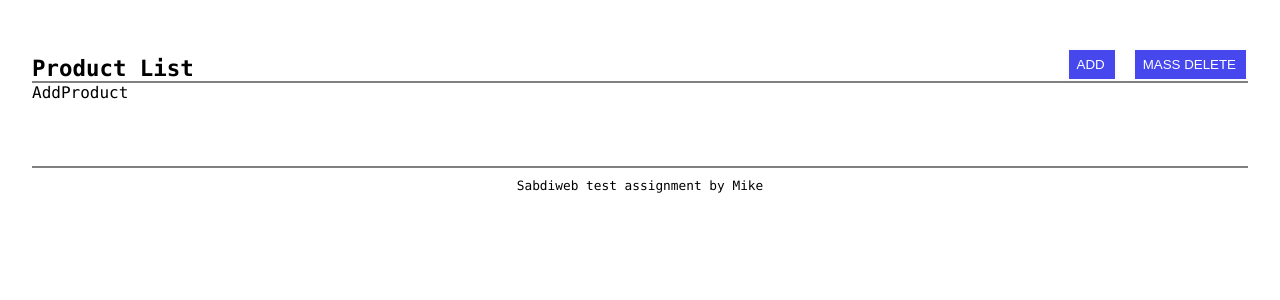
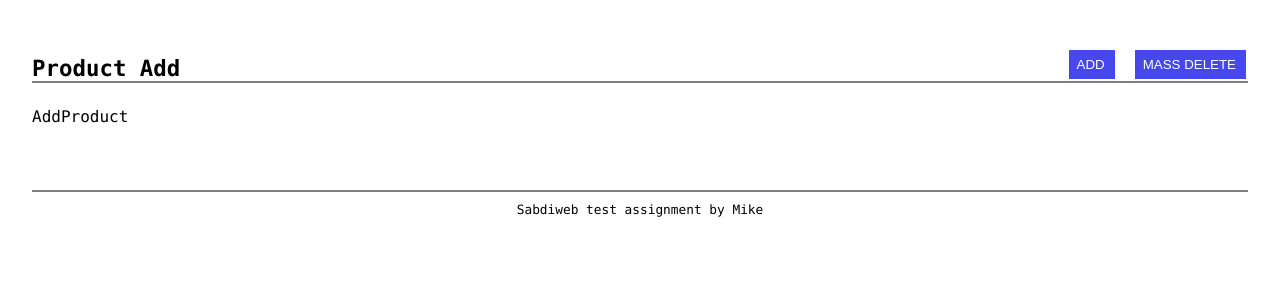
Before and after one commit to codewithmike01/Mini-ecommerce-Front-end-junior, a React (Create React App) app: page /add-product in a window 1280 px wide. Shown: the top 300 px of the page. Built offline with nearby package versions, Linux system fonts and the light colour scheme.

Commit message:
Add dynamic Heading text

```diff
--- a/src/App.js
+++ b/src/App.js
@@ -1,14 +1,12 @@
 import React from 'react';
 import { Routes, Route } from 'react-router-dom';
 import ProductList from './components/productList';
-import Header from './components/feature/Header';
 import Footer from './components/feature/Footer';
 import AddProduct from './components/addProduct/Index';
 
 function App() {
   return (
     <div>
-      <Header />
       <Routes>
         <Route path="/" element={<ProductList />} />
         <Route path="/add-product" element={<AddProduct />} />
--- a/src/components/addProduct/Index.js
+++ b/src/components/addProduct/Index.js
@@ -1,7 +1,17 @@
 import React from 'react';
+import styled from 'styled-components';
+import Header from '../feature/Header';
 
 function AddProduct() {
-  return <div>AddProduct</div>;
+  return (
+    <>
+      <Header headingText="Product Add" />
+      <Container>AddProduct</Container>
+    </>
+  );
 }
 
 export default AddProduct;
+const Container = styled.div`
+  padding-top: 1.5rem;
+`;
--- a/src/components/feature/Header.js
+++ b/src/components/feature/Header.js
@@ -3,7 +3,7 @@ import Button from '../utilities/button';
 import styled from 'styled-components';
 import { useNavigate } from 'react-router-dom';
 
-function Header() {
+function Header({ headingText }) {
   const navigate = useNavigate();
   const HandleAddPage = () => {
     navigate('/add-product');
@@ -11,7 +11,7 @@ function Header() {
   return (
     <Container>
       <section className="header-items flex j-between">
-        <h1>Product List</h1>
+        <h1>{headingText}</h1>
 
         <div className="header-buttons flex">
           <Button type="button" title="ADD" actionHandle={HandleAddPage} />
--- a/src/components/productList/index.js
+++ b/src/components/productList/index.js
@@ -1,6 +1,6 @@
 import React from 'react';
 import styled from 'styled-components';
-
+import Header from '../feature/Header';
 import ProductCard from './ProductCard';
 import ProductContent from './testContent/content';
 
@@ -8,7 +8,12 @@ function ProductList() {
   const products = ProductContent.map(({ SDK, Price, Size, Name, id }) => (
     <ProductCard sdk={SDK} price={Price} size={Size} product={Name} key={id} />
   ));
-  return <Container>{products}</Container>;
+  return (
+    <>
+      <Header headingText="Product List" />
+      <Container>{products}</Container>;
+    </>
+  );
 }
 
 export default ProductList;
```
